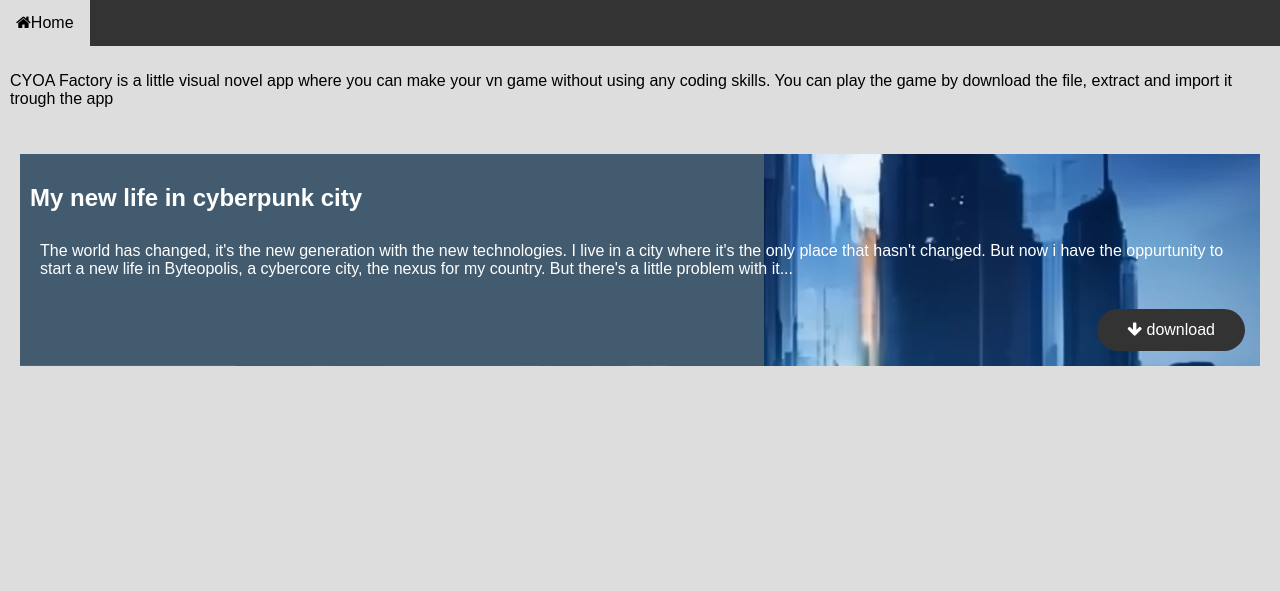
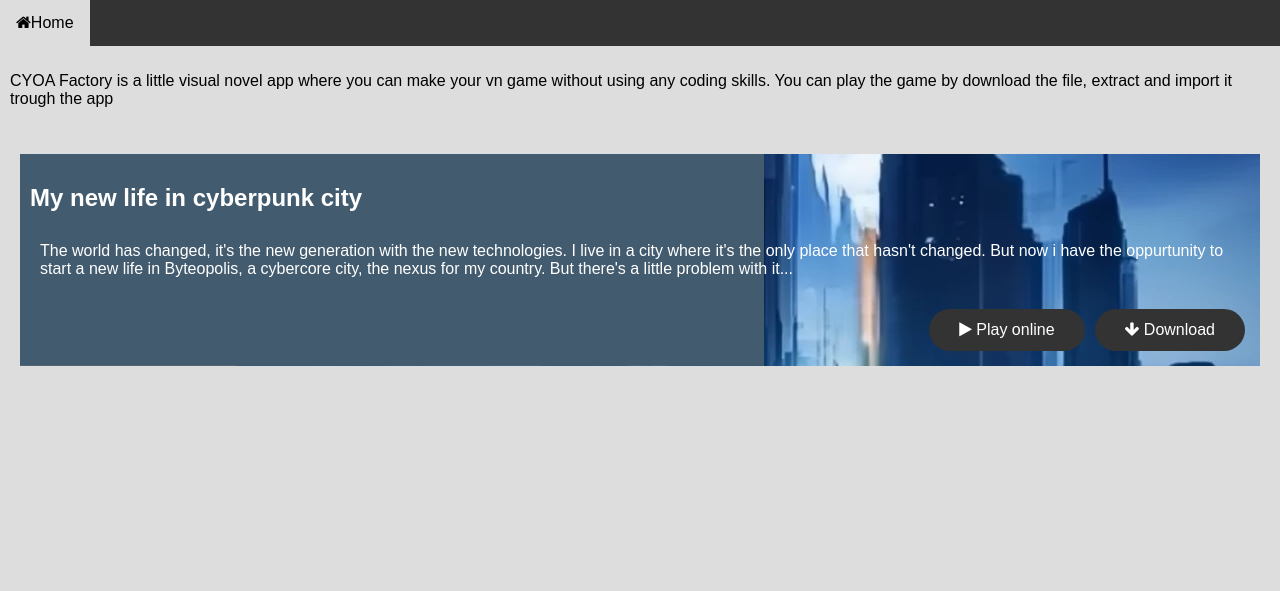
Before and after one commit to Yoelvan06/Vandev-studio, a PHP site: page /CYOAgames.html in a window 1280 px wide. Shown: the top 591 px of the page. Run offline with PHP 8.4, Linux system fonts and the light colour scheme.

Commit message:
Add files via upload

```diff
--- a/CYOAgames.html
+++ b/CYOAgames.html
@@ -25,7 +25,8 @@
             The world has changed, it's the new generation with the new technologies. I live in a city where it's the only place that hasn't changed.
             But now i have the oppurtunity to start a new life in Byteopolis, a cybercore city, the nexus for my country. But there's a little problem with it...
         </p>
-        <button class="btn info"><i class="fa fa-arrow-down" aria-hidden="true"></i> download</button>
+        <button class="btn info"><i class="fa fa-arrow-down" aria-hidden="true"></i> Download</button>
+        <a class="btn info" href="https://tsunami.mgblast.com/static/cyoa/#/market/browser/52f9804423/detail" target="_blank" rel="noopener noreferrer"><i class="fa fa-play" aria-hidden="true"></i> Play online</a>
     </div>
 </body>
 
--- a/boardgames.html
+++ b/boardgames.html
@@ -27,7 +27,7 @@
             Choose any element to bend and explore the iconic world of Avatar the last airbender
         </p>
         <button class="unavailable btn"><i class="fa fa-steam" aria-hidden="true"></i> Workshop</button>
-        <button class="btn info"><i class="fa fa-arrow-down" aria-hidden="true"></i> download</button>
+        <button class="btn info"><i class="fa fa-arrow-down" aria-hidden="true"></i> Download</button>
     </div>
 </body>
 
--- a/style.css
+++ b/style.css
@@ -179,6 +179,7 @@ details {
   padding: 12px 16px; /* Some padding */
   font-size: 16px; /* Set a font size */
   cursor: pointer; /* Mouse pointer on hover */
+  text-decoration: none;
 }
 
 /* Darker background on mouse-over */
```
